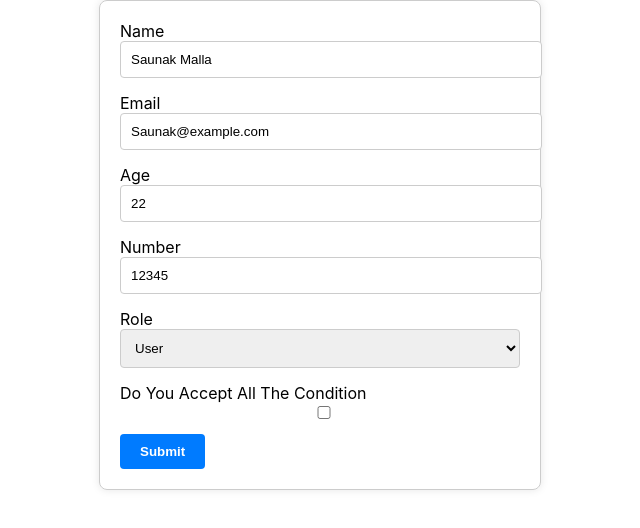
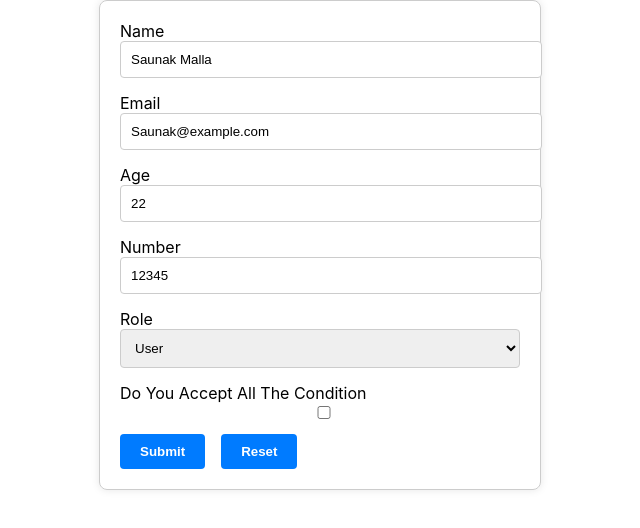
Before and after one commit to SaunakMalla7/dynamic_form, a React (Create React App) app: page / in a window 1280 px wide. Shown: the top 528 px of the page, without its empty margins (320-960 px from the left). Built offline with nearby package versions, Linux system fonts and the light colour scheme.

Commit message:
reset button

```diff
--- a/src/App.css
+++ b/src/App.css
@@ -41,6 +41,7 @@
   border-radius: 4px;
   cursor: pointer;
   font-weight: bold;
+  margin-right: 1rem ;
 }
 
 .error-message {
--- a/src/Form.js
+++ b/src/Form.js
@@ -109,6 +109,12 @@ function Form({ data, schema, onSave }) {
     }
   };
 
+  const handleReset = () => {
+    setFormData(data);
+    setFormErrors({});
+    setShowError(false);
+  };
+
 
   return (
     <div className="form-container">
@@ -156,6 +162,9 @@ function Form({ data, schema, onSave }) {
         <button className="form-button" type="submit">
           Submit
         </button>
+        <button className="form-button" type="button" onClick={handleReset}>
+            Reset
+          </button>
       </form>
     </div>
   );
```
